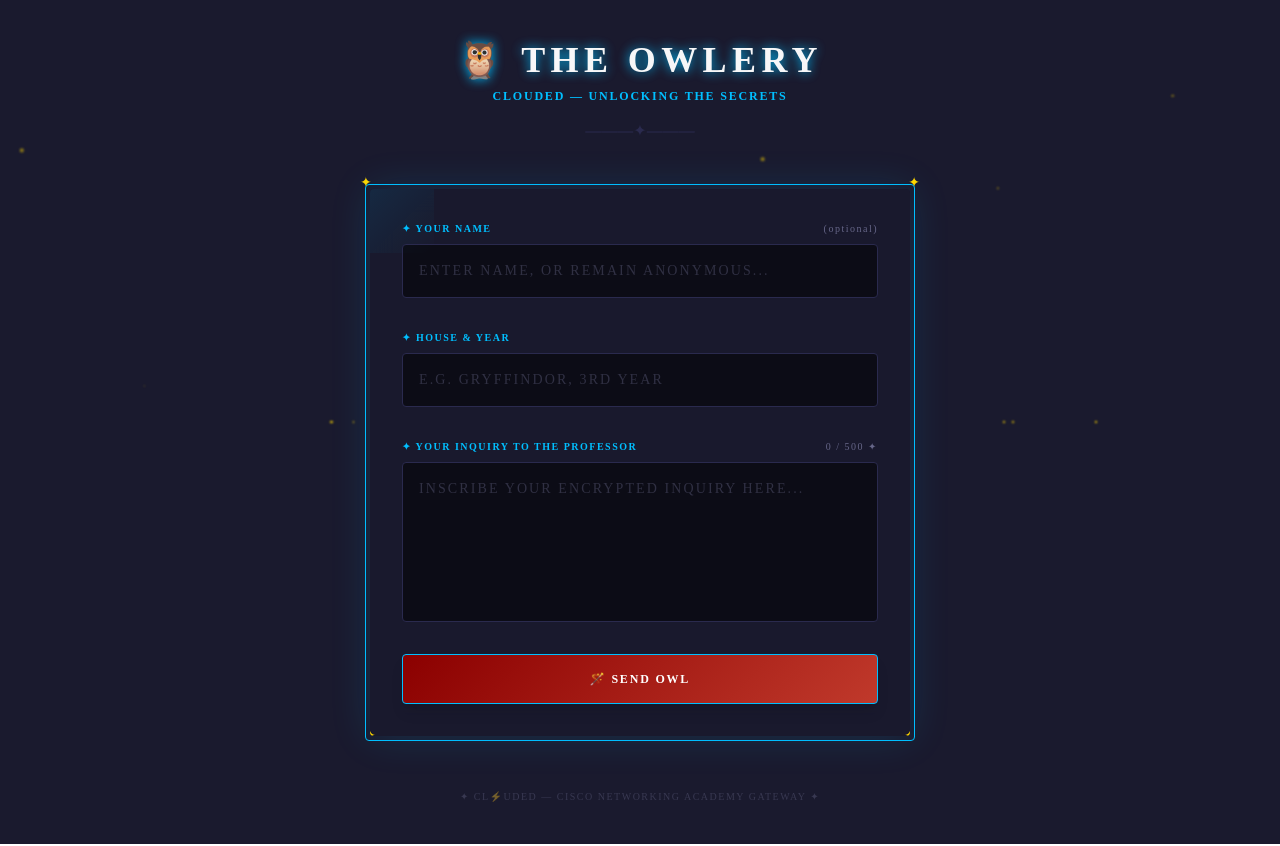
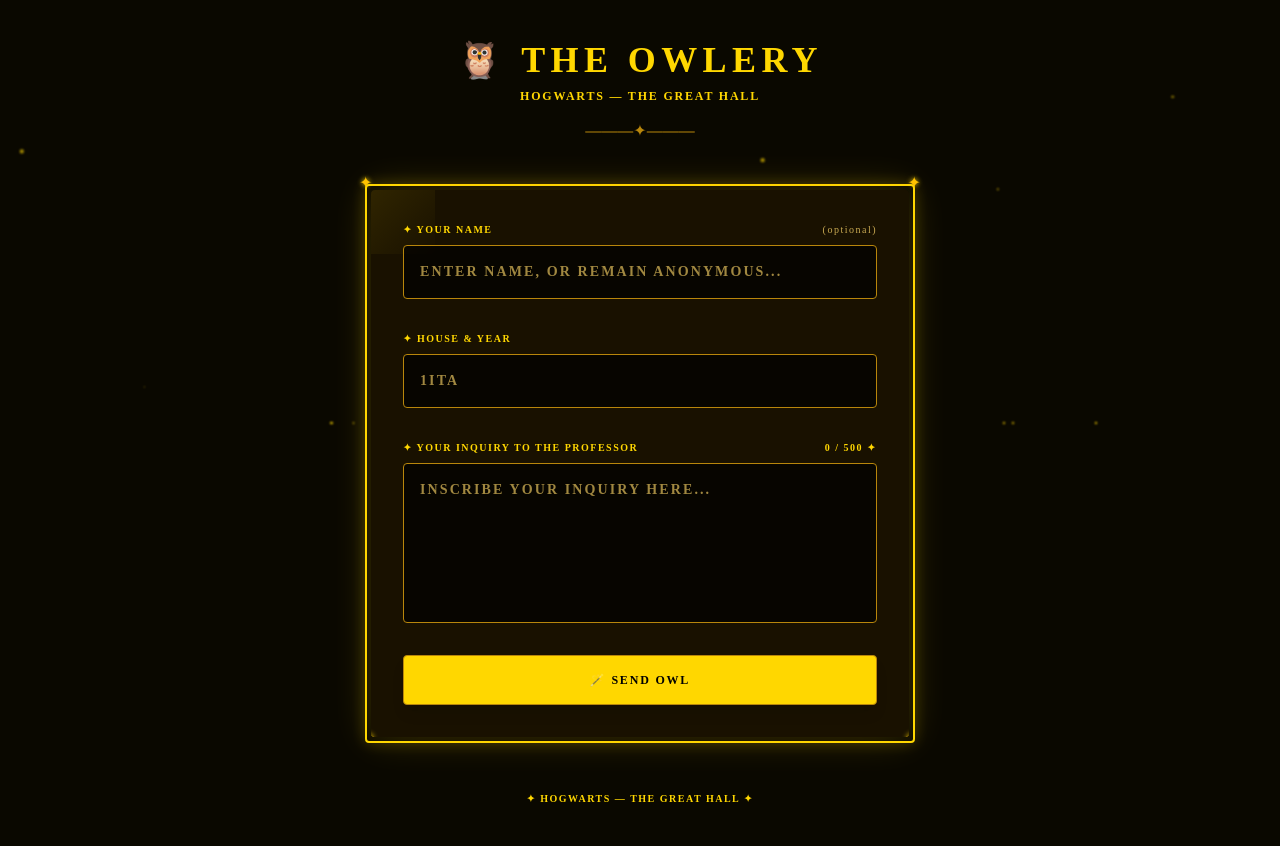
Before and after one commit to Eshkt/SEMINAR, a React (Vite) app in the folder frontend/: page / in a window 1280 px wide. Built offline with nearby package versions, Linux system fonts and the light colour scheme; no server answers; what aws-amplify would draw is missing.

Commit message:
feat(ui): redesign to Hogwarts Gold theme and increase char limit

```diff
--- a/frontend/src/App.css
+++ b/frontend/src/App.css
@@ -2,5 +2,5 @@
 @reference "./index.css";
 
 body {
-  background-color: var(--hp-black);
+  background-color: var(--hp-bg);
 }
--- a/frontend/src/index.css
+++ b/frontend/src/index.css
@@ -2,15 +2,17 @@
 @import url('https://fonts.googleapis.com/css2?family=Cinzel:wght@400;700;900&display=swap');
 
 :root {
-  --hp-bg: #1a1a2e;
-  --hp-crimson: #8B0000;
-  --hp-crimson-bright: #C0392B;
-  --hp-blue: #00BFFF;
+  --hp-bg: #0A0800;
   --hp-gold: #FFD700;
-  --hp-white: #FFFFFF;
-  --hp-muted: #666688;
-  --hp-border: #2a2a4e;
-  --hp-glass: rgba(26, 26, 46, 0.85);
+  --hp-gold-rich: #FFC200;
+  --hp-gold-dark: #B8860B;
+  --hp-gold-deep: #DAA520;
+  --hp-white: #FFFDF0;
+  --hp-muted: #C8A951;
+  --hp-card: #1A1200;
+  --hp-border: #DAA520;
+  --hp-error: #FF4444;
+  --hp-glass: rgba(26, 18, 0, 0.95);
 }
 
 body {
@@ -25,20 +27,16 @@ h1, h2, h3, h4, .cinzel {
   font-family: 'Cinzel', serif;
   text-transform: uppercase;
   letter-spacing: 0.15em;
+  color: var(--hp-gold);
+  font-weight: 700;
 }
 
-/* Magical Storm Animations */
+/* Magical Animations */
 @keyframes floatUp {
   0% { transform: translateY(0) translateX(0); opacity: 0; }
-  10% { opacity: 0.6; }
-  90% { opacity: 0.3; }
+  10% { opacity: 0.8; }
+  90% { opacity: 0.4; }
   100% { transform: translateY(-100vh) translateX(20px); opacity: 0; }
-}
-
-@keyframes candleFlicker {
-  0%, 100% { opacity: 1; filter: drop-shadow(0 0 5px var(--hp-blue)); }
-  50% { opacity: 0.8; filter: drop-shadow(0 0 15px var(--hp-blue)); }
-  70% { opacity: 0.9; }
 }
 
 @keyframes scrollUnroll {
@@ -47,8 +45,8 @@ h1, h2, h3, h4, .cinzel {
 }
 
 @keyframes magicGlow {
-  0%, 100% { box-shadow: 0 0 15px rgba(0, 191, 255, 0.2); }
-  50% { box-shadow: 0 0 30px rgba(0, 191, 255, 0.5); }
+  0%, 100% { box-shadow: 0 0 15px rgba(255, 215, 0, 0.3); }
+  50% { box-shadow: 0 0 30px rgba(255, 215, 0, 0.6); }
 }
 
 .particle {
@@ -63,52 +61,68 @@ h1, h2, h3, h4, .cinzel {
 }
 
 .magic-border {
-  border: 1px solid var(--hp-blue);
+  border: 2px solid var(--hp-gold);
   position: relative;
+  box-shadow: 0 0 15px rgba(255, 215, 0, 0.2);
 }
 
 .magic-border::before, .magic-border::after,
 .magic-border-inner::before, .magic-border-inner::after {
   content: '✦';
   position: absolute;
-  color: var(--hp-gold);
-  font-size: 14px;
+  color: var(--hp-gold-rich);
+  font-size: 16px;
   line-height: 1;
+  text-shadow: 0 0 5px var(--hp-gold);
 }
 
-.magic-border::before { top: -8px; left: -6px; }
-.magic-border::after { top: -8px; right: -6px; }
-.magic-border-inner::before { bottom: -8px; left: -6px; }
-.magic-border-inner::after { bottom: -8px; right: -6px; }
+.magic-border::before { top: -10px; left: -8px; }
+.magic-border::after { top: -10px; right: -8px; }
+.magic-border-inner::before { bottom: -10px; left: -8px; }
+.magic-border-inner::after { bottom: -10px; right: -8px; }
 
 .parchment-scroll {
-  background-color: var(--hp-glass);
+  background-color: var(--hp-card);
   backdrop-filter: blur(10px);
   animation: scrollUnroll 0.6s ease-out forwards;
+  border: 1px solid var(--hp-gold-dark);
 }
 
 .wax-seal {
-  background: linear-gradient(135deg, var(--hp-crimson), var(--hp-crimson-bright));
-  color: var(--hp-white);
+  background: var(--hp-gold);
+  color: #000000;
   transition: all 0.3s ease;
-  border: 1px solid var(--hp-blue);
+  border: 1px solid var(--hp-gold-dark);
+  font-weight: 900;
+  text-shadow: none;
 }
 
 .wax-seal:hover {
   transform: scale(1.02);
-  box-shadow: 0 0 20px rgba(0, 191, 255, 0.6);
-  background: var(--hp-crimson-bright);
+  box-shadow: 0 0 25px rgba(255, 215, 0, 0.8);
+  background: var(--hp-gold-rich);
 }
 
 .ink-field {
-  background-color: rgba(0, 0, 0, 0.5);
-  border: 1px solid var(--hp-border);
-  color: var(--hp-white);
+  background-color: rgba(0, 0, 0, 0.7);
+  border: 1px solid var(--hp-gold-dark);
+  color: #FFFFFF;
   transition: all 0.3s;
 }
 
 .ink-field:focus {
   border-color: var(--hp-gold);
-  box-shadow: 0 0 15px rgba(255, 215, 0, 0.3);
+  box-shadow: 0 0 20px rgba(255, 215, 0, 0.4);
   outline: none;
 }
+
+.ink-field::placeholder {
+  color: var(--hp-muted);
+  opacity: 0.8;
+}
+
+.error-text {
+  color: var(--hp-error);
+  font-weight: bold;
+  text-shadow: 0 0 5px rgba(255, 68, 68, 0.5);
+}
--- a/frontend/src/pages/Guest.jsx
+++ b/frontend/src/pages/Guest.jsx
@@ -69,7 +69,7 @@ function Guest() {
   };
 
   return (
-    <div className="min-h-screen relative overflow-hidden flex justify-center items-center py-10 px-4 bg-[#1a1a2e]">
+    <div className="min-h-screen relative overflow-hidden flex justify-center items-center py-10 px-4 bg-[#0A0800]">
       {/* Magical Background Particles */}
       {particles.map(p => (
         <div
@@ -87,79 +87,79 @@ function Guest() {
 
       <div className="w-full max-w-[550px] z-10">
         <div className="text-center mb-10">
-          <h1 className="text-4xl font-black text-white cinzel tracking-widest mb-2 animate-[candleFlicker_3s_infinite]">
+          <h1 className="text-4xl font-black text-[#FFD700] cinzel tracking-widest mb-2">
             🦉 The Owlery
           </h1>
-          <p className="text-[#00BFFF] font-semibold tracking-[0.2em] uppercase text-xs cinzel">
-            Clouded — Unlocking the Secrets
+          <p className="text-[#FFD700] font-semibold tracking-[0.2em] uppercase text-xs cinzel">
+            Hogwarts — The Great Hall
           </p>
-          <div className="mt-4 text-[#2a2a4e]">───✦───</div>
+          <div className="mt-4 text-[#B8860B]">───✦───</div>
         </div>
 
         <div className="magic-border p-1 rounded-sm">
-          <div className="magic-border-inner bg-[#1a1a2e]/80 backdrop-blur-md p-8 rounded-sm shadow-[0_0_40px_rgba(0,191,255,0.15)] relative overflow-hidden">
+          <div className="magic-border-inner bg-[#1A1200]/95 backdrop-blur-md p-8 rounded-sm shadow-[0_0_40px_rgba(255,215,0,0.2)] relative overflow-hidden">
             {/* Corner highlights */}
-            <div className="absolute top-0 left-0 w-16 h-16 bg-gradient-to-br from-[#00BFFF]/10 to-transparent pointer-events-none" />
+            <div className="absolute top-0 left-0 w-16 h-16 bg-gradient-to-br from-[#FFD700]/10 to-transparent pointer-events-none" />
 
             {success && (
-              <div className="p-4 mb-8 bg-[#00BFFF]/10 border border-[#00BFFF] text-white rounded text-center cinzel text-sm animate-pulse">
-                🦉 Your owl has been sent! Data uploaded to Cloud.
+              <div className="p-4 mb-8 bg-[#FFD700]/10 border border-[#FFD700] text-[#FFFDF0] rounded text-center cinzel text-sm">
+                🦉 Your owl has been sent to the Great Hall!
               </div>
             )}
 
             {error && (
-              <div className="p-4 mb-8 bg-[#8B0000]/20 border border-[#8B0000] text-white rounded text-center cinzel text-sm">
+              <div className="p-4 mb-8 bg-[#FF4444]/20 border border-[#FF4444] text-[#FF4444] rounded text-center cinzel text-sm font-bold">
                 {error}
               </div>
             )}
 
             <form onSubmit={handleSubmit} className="space-y-8 relative">
               <div className="flex flex-col group">
-                <label className="text-[#00BFFF] cinzel text-[10px] font-bold tracking-[0.2em] mb-2 flex justify-between">
+                <label className="text-[#FFD700] cinzel text-[10px] font-bold tracking-[0.2em] mb-2 flex justify-between">
                   <span>✦ YOUR NAME</span>
-                  <span className="text-[#666688] font-normal lowercase">(optional)</span>
+                  <span className="text-[#C8A951] font-normal lowercase">(optional)</span>
                 </label>
                 <input
                   type="text"
                   value={name}
                   onChange={(e) => setName(e.target.value)}
                   placeholder="Enter name, or remain anonymous..."
-                  className="ink-field p-4 rounded-sm w-full cinzel text-sm placeholder:text-[#666688]/40"
+                  className="ink-field p-4 rounded-sm w-full cinzel text-sm placeholder:text-[#C8A951]/40"
                   disabled={loading}
                 />
               </div>
 
               <div className="flex flex-col">
-                <label className="text-[#00BFFF] cinzel text-[10px] font-bold tracking-[0.2em] mb-2">
+                <label className="text-[#FFD700] cinzel text-[10px] font-bold tracking-[0.2em] mb-2">
                   ✦ HOUSE & YEAR
                 </label>
                 <input
                   type="text"
                   value={courseSection}
                   onChange={(e) => setCourseSection(e.target.value)}
-                  placeholder="e.g. Gryffindor, 3rd Year"
-                  className={`ink-field p-4 rounded-sm w-full cinzel text-sm placeholder:text-[#666688]/40 ${formErrors.courseSection ? 'border-[#8B0000]' : ''}`}
+                  placeholder="1ITA"
+                  className={`ink-field p-4 rounded-sm w-full cinzel text-sm placeholder:text-[#C8A951]/40 ${formErrors.courseSection ? 'border-[#FF4444]' : ''}`}
                   disabled={loading}
                 />
-                {formErrors.courseSection && <span className="text-[#FFD700] text-[10px] cinzel mt-2 tracking-wider">{formErrors.courseSection}</span>}
+                {formErrors.courseSection && <span className="text-[#FF4444] text-[10px] cinzel mt-2 tracking-wider font-bold">{formErrors.courseSection}</span>}
               </div>
 
               <div className="flex flex-col">
                 <div className="flex justify-between items-center mb-2">
-                  <label className="text-[#00BFFF] cinzel text-[10px] font-bold tracking-[0.2em]">
+                  <label className="text-[#FFD700] cinzel text-[10px] font-bold tracking-[0.2em]">
                     ✦ YOUR INQUIRY TO THE PROFESSOR
                   </label>
-                  <span className="text-[#666688] text-[10px] cinzel">{question.length} / 500 ✦</span>
+                  <span className="text-[#C8A951] text-[10px] cinzel">{question.length} / 500 ✦</span>
                 </div>
                 <textarea
                   value={question}
                   onChange={(e) => setQuestion(e.target.value)}
-                  placeholder="Inscribe your encrypted inquiry here..."
-                  className={`ink-field p-4 rounded-sm w-full min-h-[160px] cinzel text-sm placeholder:text-[#666688]/40 resize-none ${formErrors.question ? 'border-[#8B0000]' : ''}`}
+                  placeholder="Inscribe your inquiry here..."
+                  className={`ink-field p-4 rounded-sm w-full min-h-[160px] cinzel text-sm placeholder:text-[#C8A951]/40 resize-none ${formErrors.question ? 'border-[#FF4444]' : ''}`}
                   disabled={loading}
                   maxLength={500}
                 />
-                {formErrors.question && <span className="text-[#FFD700] text-[10px] cinzel mt-2 tracking-wider">{formErrors.question}</span>}
+                {formErrors.question && <span className="text-[#FF4444] text-[10px] cinzel mt-2 tracking-wider font-bold">{formErrors.question}</span>}
               </div>
 
               <button
@@ -179,8 +179,8 @@ function Guest() {
           </div>
         </div>
 
-        <div className="mt-12 text-center text-[#666688]/40 text-[10px] tracking-[0.5em] cinzel uppercase">
-          ✦ CL⚡UDED — Cisco Networking Academy Gateway ✦
+        <div className="mt-12 text-center text-[#C8A951]/40 text-[10px] tracking-[0.5em] cinzel uppercase">
+          ✦ HOGWARTS — THE GREAT HALL ✦
         </div>
       </div>
     </div>
```
Also changed, not shown: frontend/src/pages/Admin.jsx (+41 -41 lines), 1 other file (tests, documents, lock files or other folders).
